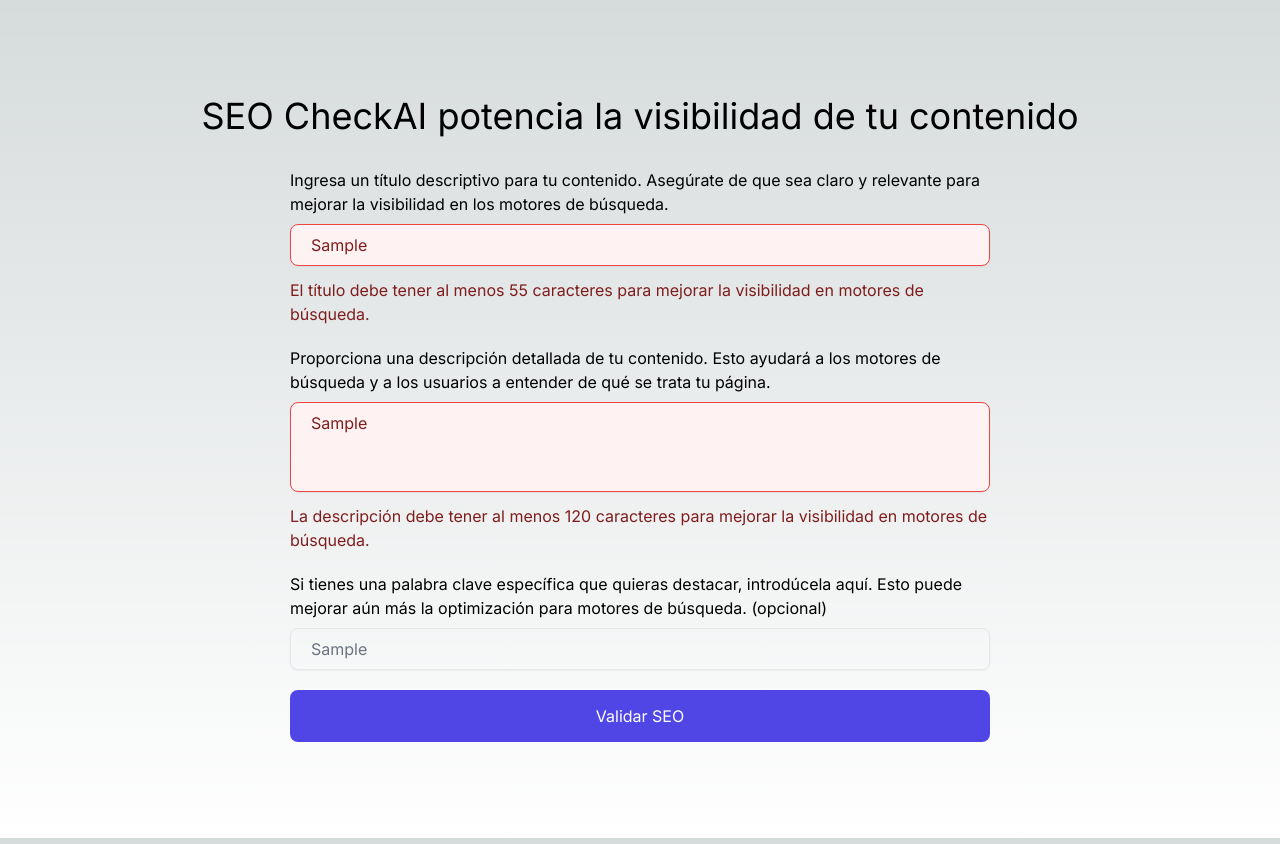
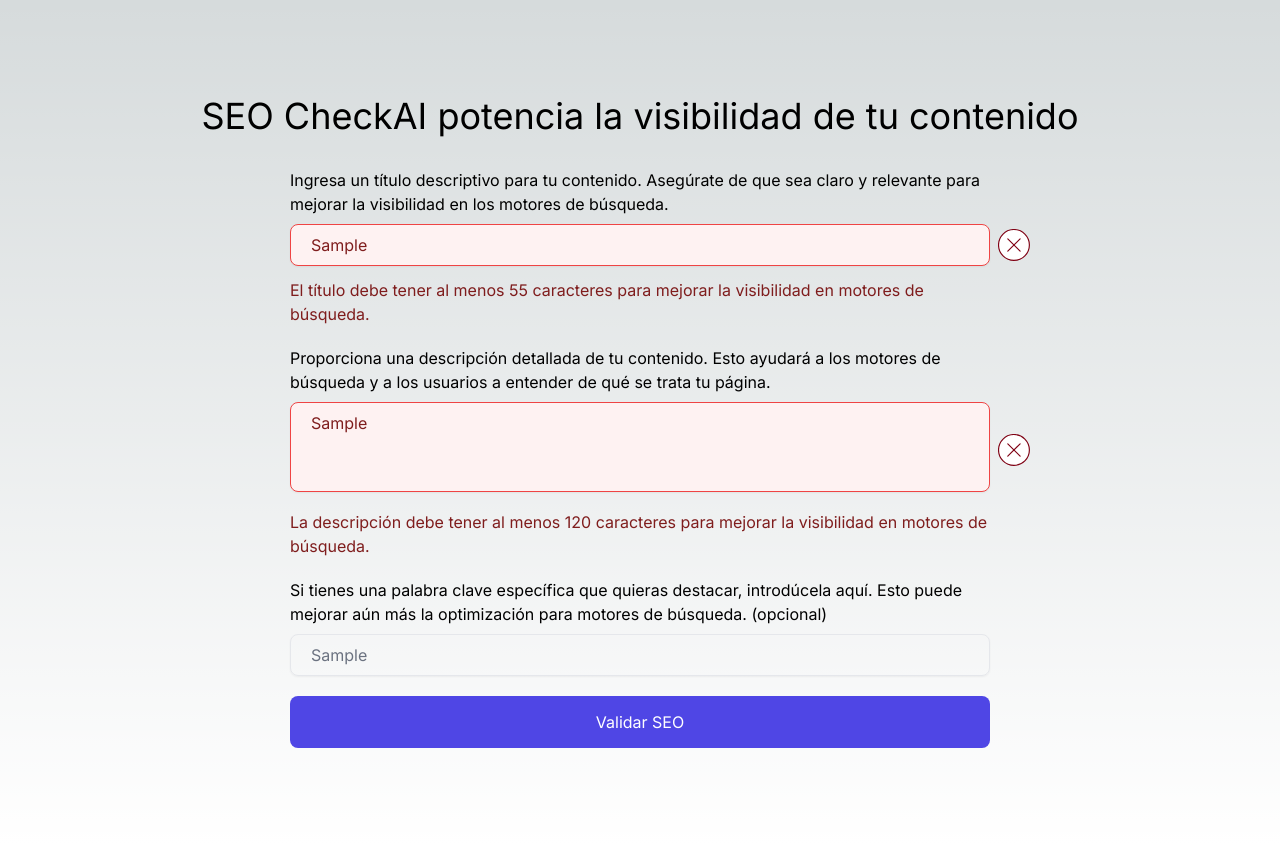
Before and after one commit to johnsi15/seocheck-ai, a Next.js app: page / in a window 1280 px wide. Both pictures are taken after typing "Sample", "Sample", "Sample" into the empty fields and a click on the button "Validar SEO". Built offline with nearby package versions, Linux system fonts and the light colour scheme.

Commit message:
Add icon error and success

```diff
--- a/src/components/FormSeoCheck.tsx
+++ b/src/components/FormSeoCheck.tsx
@@ -2,12 +2,14 @@
 import { useForm } from 'react-hook-form'
 import { zodResolver } from '@hookform/resolvers/zod'
 import { SeoCheck, seoCheckSchema } from '@/lib/types'
+import { IconSuccess } from './IconSuccess'
+import { IconError } from './IconError'
 
 export function FormSeoCheck() {
   const {
     register,
     handleSubmit,
-    formState: { errors, isSubmitting, isValid, isValidating },
+    formState: { errors, isSubmitting, isValid },
     reset,
     getFieldState,
   } = useForm<SeoCheck>({
@@ -20,9 +22,6 @@ export function FormSeoCheck() {
     // reset()
   }
 
-  const fieldState = getFieldState('title')
-  console.log({ fieldState })
-
   return (
     <form onSubmit={handleSubmit(onSubmit)} className='flex flex-col gap-5 w-[700px]'>
       <label htmlFor='title' className='flex flex-col'>
@@ -30,6 +29,7 @@ export function FormSeoCheck() {
           Ingresa un título descriptivo para tu contenido. Asegúrate de que sea claro y relevante para mejorar la
           visibilidad en los motores de búsqueda.
         </span>
+        <div className='relative'>
           <input
             id='title'
             type='text'
@@ -37,10 +37,21 @@ export function FormSeoCheck() {
             className={`w-full pl-5 pr-3 py-2   outline-none border  shadow-sm rounded-lg ${
               errors.title
                 ? 'bg-red-50 border-red-500 text-red-900 focus:border-red:500'
-              : 'bg-transparent text-gray-500 focus:border-indigo-60'
-          } ${isValidating && !errors.title ? 'border-green-500 text-green-900' : ''}`}
+                : 'bg-transparent text-gray-500 focus:border-indigo-600'
+            } ${!getFieldState('title').invalid && getFieldState('title').isDirty ? 'border-green-500' : ''}`}
             {...register('title')}
           />
+          {getFieldState('title').isDirty && !getFieldState('title').invalid && (
+            <div className='absolute inset-y-0 -end-10 flex items-center ps-3 pointer-events-none'>
+              <IconSuccess />
+            </div>
+          )}
+          {errors.title && (
+            <div className='absolute inset-y-0 -end-10 flex items-center ps-3 pointer-events-none'>
+              <IconError />
+            </div>
+          )}
+        </div>
         {errors.title && <p className='text-red-900 text-base mt-3'>{errors.title.message}</p>}
       </label>
       <label htmlFor='description' className='flex flex-col'>
@@ -48,6 +59,7 @@ export function FormSeoCheck() {
           Proporciona una descripción detallada de tu contenido. Esto ayudará a los motores de búsqueda y a los usuarios
           a entender de qué se trata tu página.
         </span>
+        <div className='relative'>
           <textarea
             id='description'
             rows={3}
@@ -56,9 +68,23 @@ export function FormSeoCheck() {
               errors.description
                 ? 'bg-red-50 border-red-500 text-red-900 focus:border-red:500'
                 : 'bg-transparent text-gray-500 focus:border-indigo-600'
+            } ${
+              !getFieldState('description').invalid && getFieldState('description').isDirty ? 'border-green-500' : ''
             }`}
             {...register('description')}
           ></textarea>
+
+          {getFieldState('description').isDirty && !getFieldState('description').invalid && (
+            <div className='absolute inset-y-0 -end-10 flex items-center ps-3 pointer-events-none'>
+              <IconSuccess />
+            </div>
+          )}
+          {errors.description && (
+            <div className='absolute inset-y-0 -end-10 flex items-center ps-3 pointer-events-none'>
+              <IconError />
+            </div>
+          )}
+        </div>
         {errors.description && <p className='text-red-900 text-base mt-3'>{errors.description.message}</p>}
       </label>
       <label htmlFor='keyword' className='flex flex-col'>
--- /dev/null
+++ b/src/components/IconError.tsx
@@ -0,0 +1,34 @@
+export function IconError() {
+  return (
+    <svg
+      className='w-8 h-8 text-gray-500 dark:text-gray-400'
+      xmlns='http://www.w3.org/2000/svg'
+      x='0'
+      y='0'
+      viewBox='13.9 13.9 36.3 36.3'
+    >
+      <circle
+        cx='32'
+        cy='32'
+        r='17.5'
+        fill='#FFF'
+        stroke='#7F0013FF'
+        strokeLinecap='round'
+        strokeLinejoin='round'
+        strokeMiterlimit='10'
+        strokeWidth='1.3'
+      ></circle>
+      <g
+        fill='none'
+        stroke='#7F0013FF'
+        strokeLinecap='round'
+        strokeLinejoin='round'
+        strokeMiterlimit='10'
+        strokeWidth='1.3'
+      >
+        <path d='M39 25L25 39'></path>
+        <path d='M39 39L25 25'></path>
+      </g>
+    </svg>
+  )
+}
--- /dev/null
+++ b/src/components/IconSuccess.tsx
@@ -0,0 +1,32 @@
+export function IconSuccess() {
+  return (
+    <svg
+      className='w-8 h-8 text-gray-500 dark:text-gray-400'
+      xmlns='http://www.w3.org/2000/svg'
+      x='0'
+      y='0'
+      viewBox='13.9 13.9 36.3 36.3'
+    >
+      <circle
+        cx='32'
+        cy='32'
+        r='17.5'
+        fill='#FFF'
+        stroke='#077546FF'
+        strokeLinecap='round'
+        strokeLinejoin='round'
+        strokeMiterlimit='10'
+        strokeWidth='1.3'
+      ></circle>
+      <path
+        fill='none'
+        stroke='#077546FF'
+        strokeLinecap='round'
+        strokeLinejoin='round'
+        strokeMiterlimit='10'
+        strokeWidth='1.3'
+        d='M21.5 32L28.5 39 42.5 25'
+      ></path>
+    </svg>
+  )
+}
```
Lines whose indentation alone changed are shown as unchanged.
